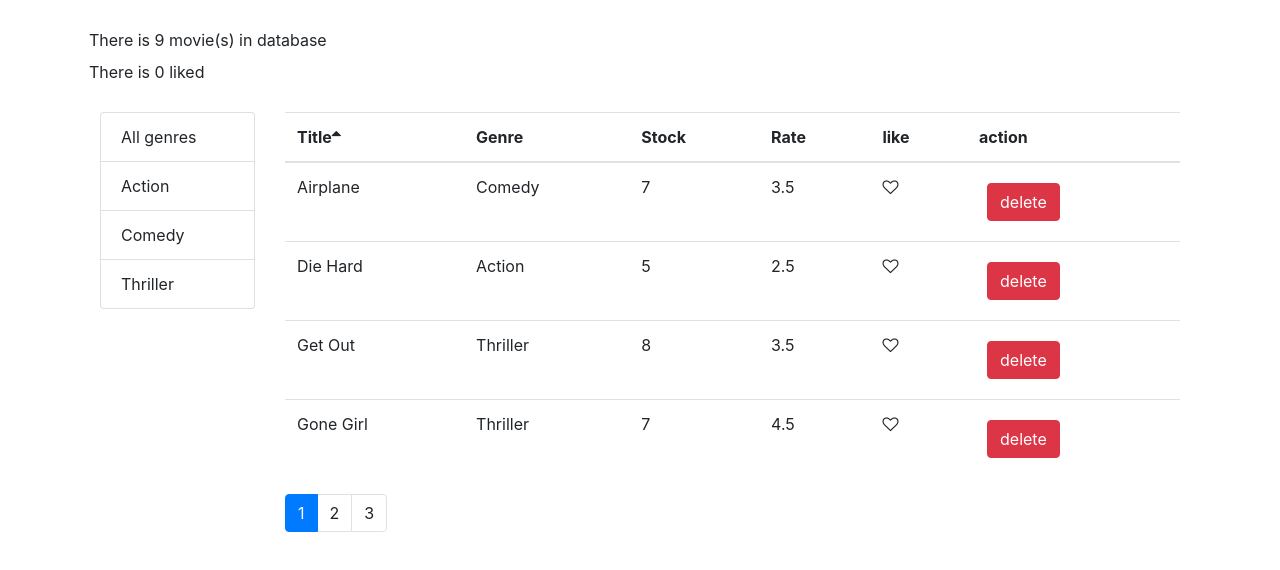
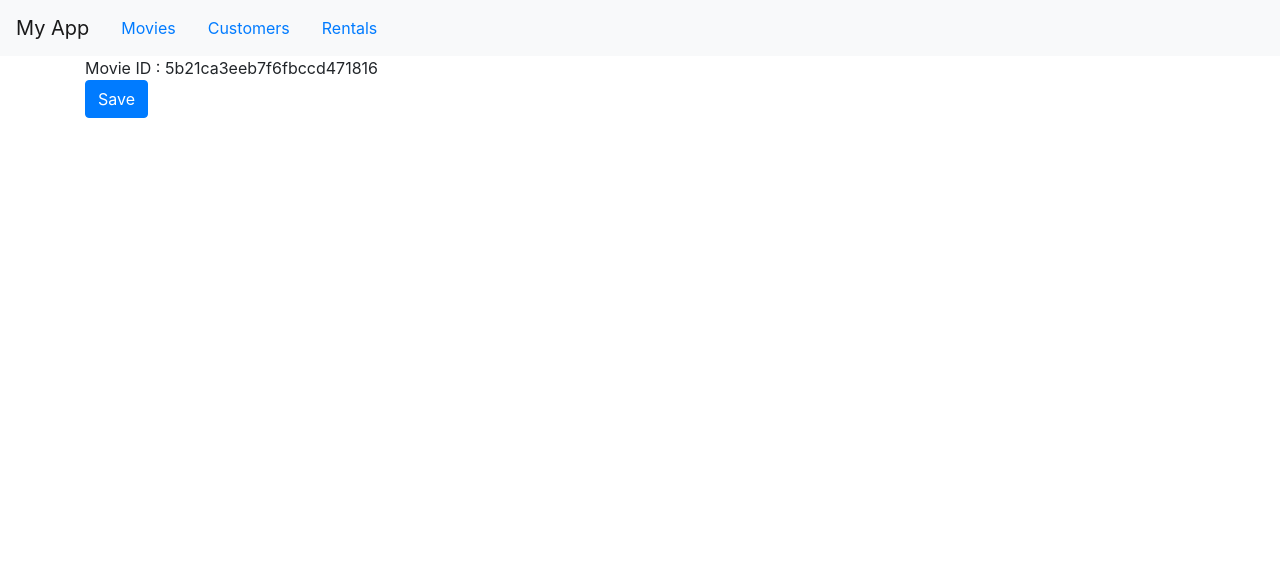
Before and after one commit to StevOrc/react-concept, a React (Create React App) app: page /movies/5b21ca3eeb7f6fbccd471816 in a window 1280 px wide. Shown: the top 570 px of the page. Built offline with nearby package versions, Linux system fonts and the light colour scheme.

Commit message:
adding routing

```diff
--- a/package.json
+++ b/package.json
@@ -11,6 +11,7 @@
     "lodash": "^4.17.10",
     "react": "^16.13.1",
     "react-dom": "^16.13.1",
+    "react-router-dom": "^4.3.1",
     "react-scripts": "3.4.1"
   },
   "scripts": {
--- a/src/App.jsx
+++ b/src/App.jsx
@@ -1,6 +1,8 @@
-import React from 'react';
+import React, {Fragment} from 'react';
 import './App.css';
-import { Movie, Counter, Counters, NavBar, Like}  from './components'
+import {Route, Switch, Redirect} from 'react-router-dom';
+import { Movie, Rentals, NotFound, Customers, NavBar, MovieForm}  from './components'
+// import { Counter, Counters, NavBar, Like}  from './components'
 
 class App extends React.Component{
 
@@ -17,9 +19,20 @@ class App extends React.Component{
   }
   render(){
       return (
-        <main className="container">
-          <Movie/>
-        </main>
+        <Fragment>
+          <NavBar />
+          <main className="container">
+              <Switch>
+                <Route path="/movies/:id" component={MovieForm}></Route>
+                <Route path="/movies" component={Movie}></Route>
+                <Route path="/customers" component={Customers}></Route>
+                <Route path="/rentals" component={Rentals}></Route>
+                <Route path="/not-found" component={NotFound}></Route>
+                <Redirect from="/" exact to="/movies"></Redirect>
+                <Redirect to="/not-found"></Redirect>
+              </Switch>
+          </main>
+        </Fragment>
           // <React.Fragment>
           // <NavBar totalItems={this.totalCount()}/>
           //   <main className="container">
--- /dev/null
+++ b/src/components/features/customers/customers.jsx
@@ -0,0 +1,9 @@
+import React from 'react';
+
+const Customers = () => {
+    return (
+        <h1>CUSTOMERS</h1>
+    );
+}
+
+export default Customers;
--- a/src/components/features/movies/MovieTable.jsx
+++ b/src/components/features/movies/MovieTable.jsx
@@ -1,5 +1,6 @@
 import React, {Component} from 'react';
 import {Like, Table} from '../../';
+import { Link } from 'react-router-dom';
 
 class MovieTable extends Component {
 
@@ -9,7 +10,7 @@ class MovieTable extends Component {
             delete</button>)
 
     columns = [
-        {path: 'title', label: 'Title'},
+    {path: 'title', label: 'Title', content: movie => <Link to={`/movies/${movie._id}`}>{movie.title}</Link>},
         {path: 'genre.name', label: 'Genre'},
         {path: 'numberInStock', label: 'Stock'},
         {path: 'dailyRentalRate', label: 'Rate'},
--- /dev/null
+++ b/src/components/features/movies/movieForm.jsx
@@ -0,0 +1,22 @@
+import React, {Component} from 'react';
+
+class MovieForm extends Component{
+
+    handleOnSave = () => {
+        const {history} = this.props;
+        console.log("aaa", history);
+        history.push("/movies");
+    }
+
+    render(){
+        const {match} = this.props;
+        return (
+            <div>
+                <div> Movie ID : {match.params.id} </div>
+                <button onClick={ () => this.handleOnSave()} className="btn btn-primary">Save</button>
+            </div>
+        );
+    }
+}
+
+export default MovieForm;
--- /dev/null
+++ b/src/components/features/rentals/rentals.jsx
@@ -0,0 +1,9 @@
+import React from 'react';
+
+const Rentals = () => {
+    return (
+        <h1>Rentals</h1>
+    );
+}
+
+export default Rentals;
--- a/src/components/index.js
+++ b/src/components/index.js
@@ -1,12 +1,16 @@
 export {default as Movie} from './features/movies/Movie';
+export {default as MovieForm} from './features/movies/movieForm';
 export {default as MovieTable} from './features/movies/MovieTable';
 export {default as Genre} from './features/genres/Genre';
 export {default as Counter} from './concepts/Counter';
 export {default as Counters} from './concepts/Counters';
-export {default as NavBar} from './navbar/NavBar';
 export {default as TableHeader} from './shared/components/TableHeader';
 export {default as TableBody} from './shared/components/TableBody';
 export {default as Like} from './shared/components/Like';
 export {default as Pagination} from './shared/components/Pagination';
 export {default as ListGroup} from './shared/components/ListGroup';
 export {default as Table} from './shared/components/Table';
+export {default as Customers} from './features/customers/customers';
+export {default as Rentals} from './features/rentals/rentals';
+export {default as NotFound} from './shared/components/notFound';
+export {default as NavBar} from './shared/components/navBar';
--- a/src/components/navbar/NavBar.jsx
+++ /dev/null
@@ -1,12 +0,0 @@
-import React from 'react';
-
-
-const NavBar = ({totalItems}) =>{
-        return (
-            <nav className="navbar navbar-light bg-light">
-                <a className="navbar-brand" href='#'>Number of items : {totalItems}</a>
-            </nav>
-        );
-}
-
-export default NavBar;
--- a/src/components/shared/components/TableHeader.jsx
+++ b/src/components/shared/components/TableHeader.jsx
@@ -14,7 +14,6 @@ class TableHeader extends Component {
 
     renderSortIcon = (column) => {
         const {sortColumn} = this.props;
-        console.log("aaaaa", column);
         if(column.path !== this.props.sortColumn.path || column.key) return null;
         if(sortColumn.order === 'asc') {
             return <i className="fa fa-sort-asc"></i>
--- /dev/null
+++ b/src/components/shared/components/navBar.jsx
@@ -0,0 +1,17 @@
+import React from 'react';
+import {Link, NavLink} from 'react-router-dom';
+
+const NavBar = () => {
+    return (
+    <nav className="navbar navbar-expand-lg navbar-light bg-light">
+    <Link className="navbar-brand" to="/">My App</Link>
+        <div className="collapse navbar-collapse" id="navbarNav">
+            <NavLink className="nav-link" to="/movies">Movies</NavLink>
+            <NavLink className="nav-link" to="/customers">Customers</NavLink>
+            <NavLink className="nav-link" to="/rentals">Rentals</NavLink>
+        </div>
+    </nav>
+    );
+}
+
+export default NavBar;
--- /dev/null
+++ b/src/components/shared/components/notFound.jsx
@@ -0,0 +1,9 @@
+import React from 'react';
+
+const NotFound = () => {
+    return (
+        <h1>Not Found</h1>
+    );
+}
+
+export default NotFound;
--- a/src/index.js
+++ b/src/index.js
@@ -5,11 +5,13 @@ import App from './App';
 import * as serviceWorker from './serviceWorker';
 import 'bootstrap/dist/css/bootstrap.css';
 import 'font-awesome/css/font-awesome.css';
+import {BrowserRouter} from 'react-router-dom';
+
 
 ReactDOM.render(
-  <React.StrictMode>
-    <App />
-  </React.StrictMode>,
+    <BrowserRouter>
+        <App />
+    </BrowserRouter>,
   document.getElementById('root')
 );
 
```
Also changed, not shown: 1 other file (tests, documents, lock files or other folders).
